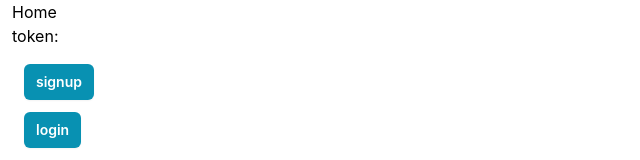
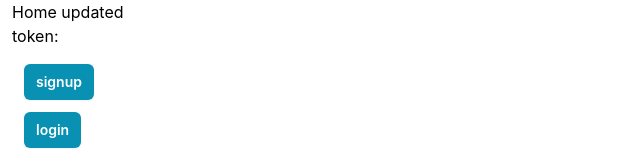
Before and after one commit to devadula-nandan/Facebook-clone, a React (Create React App) app: page / in a window 1280 px wide. Shown: the top 160 px of the page, without its empty margins (0-640 px from the left). Built offline with nearby package versions, Linux system fonts and the light colour scheme.

Commit message:
Update Home.js
Change

```diff
--- a/src/routes/Home.js
+++ b/src/routes/Home.js
@@ -126,7 +126,7 @@ function Home() {
 
     return (
         <div className="container mx-auto px-3">
-            <h1>Home</h1>
+            <h1>Home updated</h1>
             <p className="mb-4 break-words">token: {token}</p>
             {!token && (
                 <>
```
